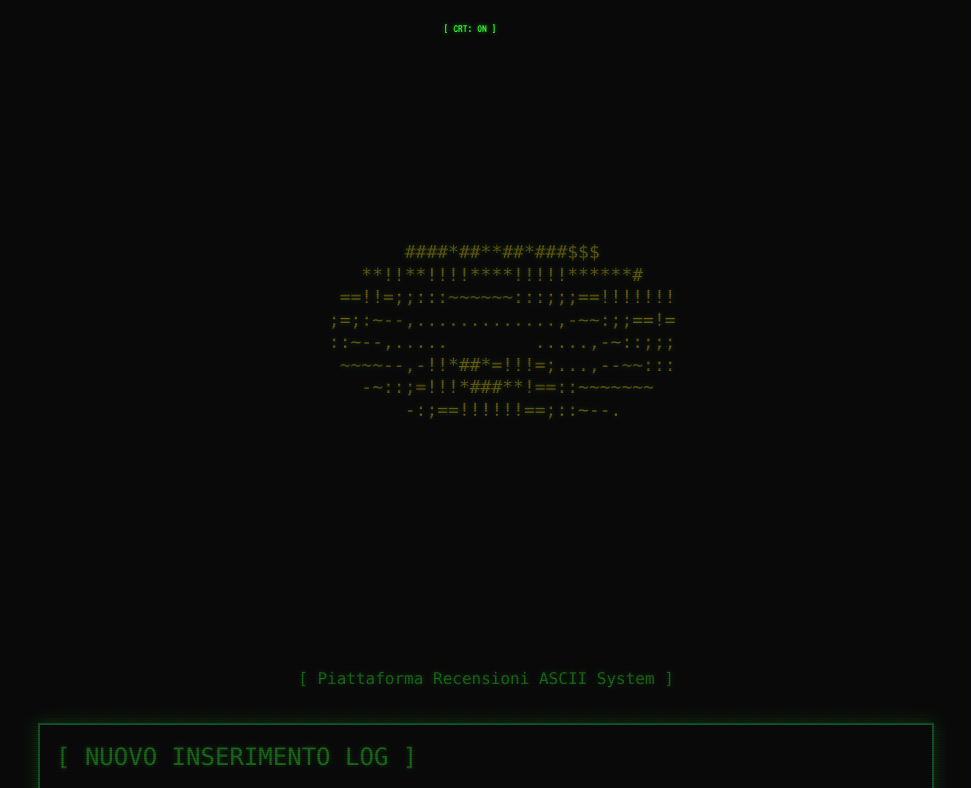
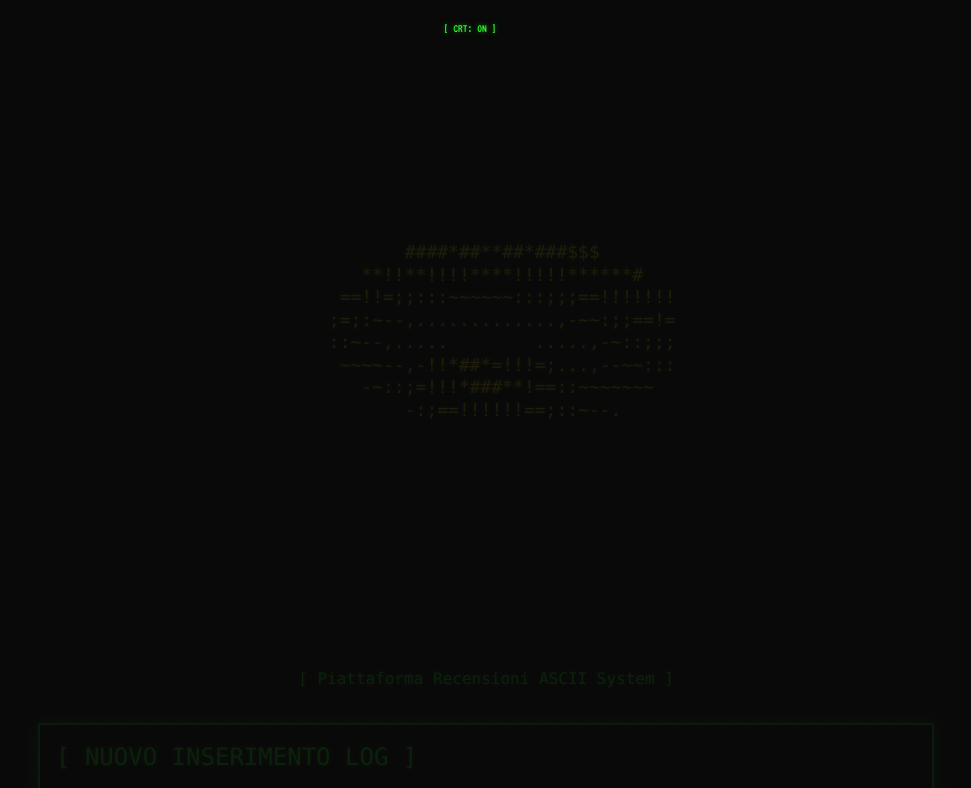
Before and after one commit to skyalbrigonia/dead-sea-restaurants-app, a Next.js app: page / in a window 1280 px wide. Shown: the top 788 px of the page, without its empty margins (154-1125 px from the left). Built offline with nearby package versions, Linux system fonts and the light colour scheme; no server answers; the database is empty.

Commit message:
update crt effect

```diff
--- a/src/app/globals.css
+++ b/src/app/globals.css
@@ -25,7 +25,7 @@
   left: 0;
   bottom: 0;
   right: 0;
-  background: linear-gradient(rgba(18, 16, 16, 0) 50%, rgba(0, 0, 0, 0.25) 50%), linear-gradient(90deg, rgba(255, 0, 0, 0.06), rgba(0, 255, 0, 0.02), rgba(0, 0, 255, 0.06));
+  background: linear-gradient(rgba(18, 16, 16, 0) 50%, rgba(0, 0, 0, 0.1) 50%), linear-gradient(90deg, rgba(255, 0, 0, 0.02), rgba(0, 255, 0, 0.01), rgba(0, 0, 255, 0.02));
   z-index: 2;
   background-size: 100% 2px, 3px 100%;
   pointer-events: none;
@@ -59,8 +59,8 @@
     0deg,
     transparent,
     transparent 2px,
-    rgba(0, 0, 0, 0.1) 2px,
-    rgba(0, 0, 0, 0.1) 4px
+    rgba(0, 0, 0, 0.03) 2px,
+    rgba(0, 0, 0, 0.03) 4px
   );
 }
 
@@ -72,11 +72,11 @@
   height: 100%;
   z-index: 1000;
   pointer-events: none;
-  opacity: 0.75;
+  opacity: 0.03;
   background-image:
-    radial-gradient(circle, rgba(0,0,0,0.2) 1px, transparent 1px);
-  background-size: 15px 15px;
-  animation: noise 1s steps(8, end) infinite;
+    radial-gradient(circle, rgba(0,0,0,0.8) 1px, transparent 1px);
+  background-size: 20px 20px;
+  animation: noise 2s steps(8, end) infinite;
 }
 
 .crt-glow {
@@ -89,80 +89,80 @@
 
 @keyframes flicker {
   0% {
-    opacity: 0.27861;
+    opacity: 0.1;
   }
   5% {
-    opacity: 0.34769;
+    opacity: 0.12;
   }
   10% {
-    opacity: 0.23604;
+    opacity: 0.08;
   }
   15% {
-    opacity: 0.90626;
+    opacity: 0.05;
   }
   20% {
-    opacity: 0.18128;
+    opacity: 0.15;
   }
   25% {
-    opacity: 0.83891;
+    opacity: 0.03;
   }
   30% {
-    opacity: 0.65583;
+    opacity: 0.1;
   }
   35% {
-    opacity: 0.67807;
+    opacity: 0.07;
   }
   40% {
-    opacity: 0.26559;
+    opacity: 0.13;
   }
   45% {
-    opacity: 0.84693;
+    opacity: 0.04;
   }
   50% {
-    opacity: 0.96019;
+    opacity: 0.02;
   }
   55% {
-    opacity: 0.08594;
+    opacity: 0.16;
   }
   60% {
-    opacity: 0.20313;
+    opacity: 0.09;
   }
   65% {
-    opacity: 0.71988;
+    opacity: 0.06;
   }
   70% {
-    opacity: 0.53455;
+    opacity: 0.11;
   }
   75% {
-    opacity: 0.37288;
+    opacity: 0.14;
   }
   80% {
-    opacity: 0.71428;
+    opacity: 0.05;
   }
   85% {
-    opacity: 0.70419;
+    opacity: 0.08;
   }
   90% {
-    opacity: 0.7003;
+    opacity: 0.07;
   }
   95% {
-    opacity: 0.36108;
+    opacity: 0.12;
   }
   100% {
-    opacity: 0.24387;
+    opacity: 0.1;
   }
 }
 
 @keyframes noise {
   0% { transform: translate(0, 0); }
-  12.5% { transform: translate(-5px, -5px); }
-  25% { transform: translate(-5px, 5px); }
-  37.5% { transform: translate(5px, -5px); }
-  50% { transform: translate(5px, 5px); }
-  62.5% { transform: translate(-5px, 5px); }
-  75% { transform: translate(-5px, -5px); }
-  87.5% { transform: translate(5px, -5px); }
-  100% { transform: translate(5px, 5px); }
+  12.5% { transform: translate(-2px, -2px); }
+  25% { transform: translate(-2px, 2px); }
+  37.5% { transform: translate(2px, -2px); }
+  50% { transform: translate(2px, 2px); }
+  62.5% { transform: translate(-2px, 2px); }
+  75% { transform: translate(-2px, -2px); }
+  87.5% { transform: translate(2px, -2px); }
+  100% { transform: translate(2px, 2px); }
 }
 
 /* CRT Toggle States */
```
